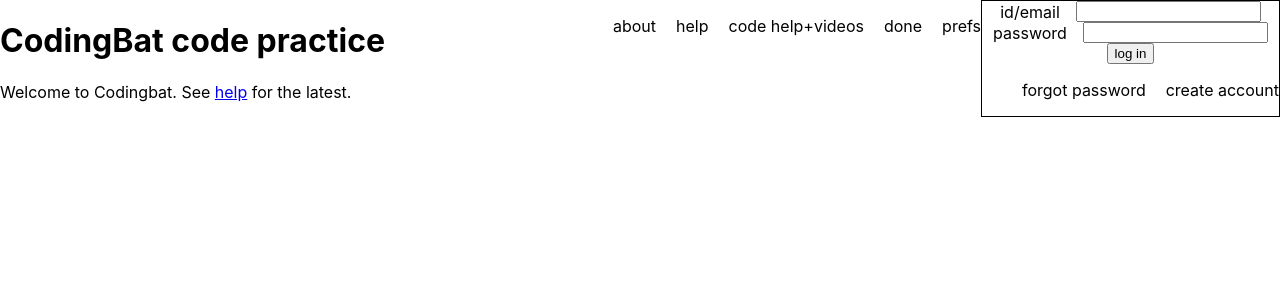
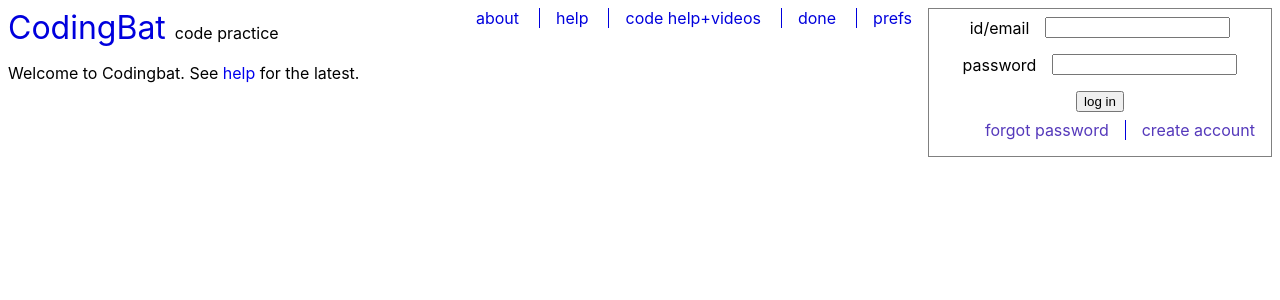
Before and after one commit to Inomjon7777/main-task, a React (Create React App) app: page / in a window 1280 px wide. Shown: the top 300 px of the page. Built offline with nearby package versions, Linux system fonts and the light colour scheme.

Commit message:
second commit

```diff
--- a/src/components/header/header.jsx
+++ b/src/components/header/header.jsx
@@ -15,7 +15,7 @@
           </p>
         </div>
         <div className="validation">
-          <ul>
+          <ul className="ul">
             {["about", "help", "code help+videos", "done", "prefs"].map(
               (item) => (
                 <li>{item}</li>
--- a/src/components/header/header.scss
+++ b/src/components/header/header.scss
@@ -2,28 +2,75 @@
   display: flex;
   justify-content: space-between;
   align-items: flex-start;
+  padding: 0.5rem;
+  margin: 0;
   .logo {
+    h1 {
+      color: #0000dd;
+      font-weight: normal;
+      margin: 0;
+      span {
+        color: #000;
+        font-size: 1rem;
+        font-weight: normal;
+      }
+    }
+    p {
+      a {
+        text-decoration: none;
+      }
+    }
   }
   .validation {
-    ul {
+    .ul {
+      margin: 0;
       display: flex;
       justify-content: space-between;
       align-items: flex-start;
       list-style: none;
       gap: 20px;
+      li {
+        margin: 0;
+        color: #0000dd;
+        &:not(:first-child) {
+          padding-left: 1rem;
+          border-left: 1px solid #0000dd;
+        }
+      }
     }
     form {
       display: flex;
+      padding: 0.5rem;
       flex-direction: column;
       align-items: center;
       justify-content: center;
-      border: 1px solid;
+      border: 1px solid grey;
+      margin-left: 1rem;
+      width: max-content;
+      height: max-content;
+
       label {
         display: flex;
         justify-content: flex-start;
         align-items: center;
+        margin-bottom: 1rem;
         input {
           margin-left: 1rem;
+        }
+      }
+      ul {
+        margin: 0;
+        display: flex;
+        justify-content: space-between;
+        align-items: flex-start;
+        list-style: none;
+        li {
+          margin: 0.5rem;
+          color: #5539bb;
+          &:nth-child(2) {
+            border-left: 1px solid #0000dd;
+            padding-left: 1rem;
+          }
         }
       }
     }
```
